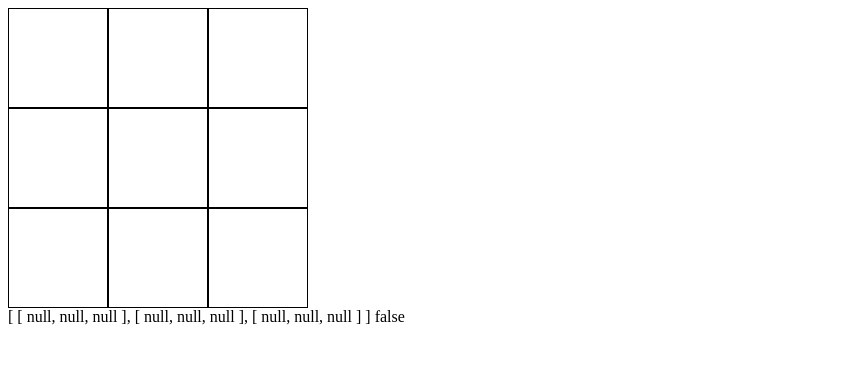
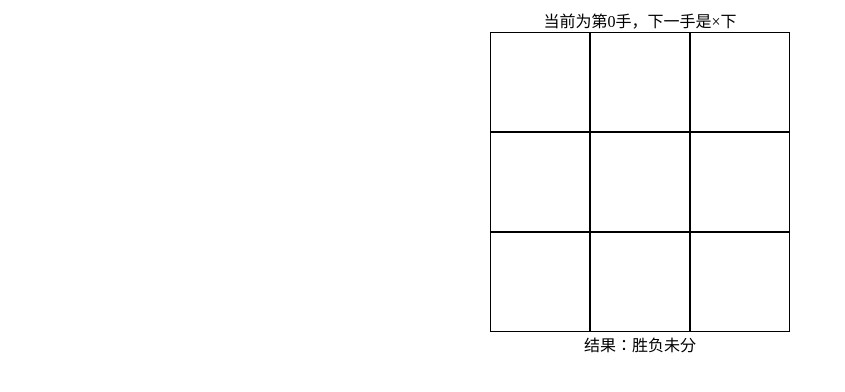
Before and after one commit to ppambler/vue-tictactoe, a Vue app: page / in a window 1280 px wide. Shown: the top 392 px of the page, without its empty margins (0-845 px from the left). Built offline with nearby package versions, Linux system fonts and the light colour scheme.

Commit message:
简单样式优化

```diff
--- a/src/App.vue
+++ b/src/App.vue
@@ -1,5 +1,7 @@
 <template>
-  <div>
+  <div class="wrapper">
+    <div>{{`当前为第${n}手，下一手是${play}下`}}</div>
+    <div class="chessboard">
       <div class="row">
         <Cell name="0" :isOver="isOver" />
         <Cell name="1" :isOver="isOver" />
@@ -15,8 +17,8 @@
         <Cell name="7" :isOver="isOver" />
         <Cell name="8" :isOver="isOver" />
       </div>
-    {{map}}
-    {{result}}
+    </div>
+    <div>结果：{{result == null ? '胜负未分' : `胜方为${result}`}}</div>
   </div>
 </template>
 
@@ -32,8 +34,10 @@ export default {
     return {
       eventBus: new Vue(),
       map: [[null, null, null], [null, null, null], [null, null, null]],
-      result: false,
-      isOver: false
+      result: null,
+      isOver: false,
+      n: 0,
+      play: '×'
     };
   },
   provide() {
@@ -46,16 +50,10 @@ export default {
     this.eventBus.$on("update:has", function(x, y, z) {
       // y是true,即z为'x'，y：表示点击的是哪个Cell
       const map = _this.map;
+      _this.n++;
+      x ? _this.play = '○' : _this.play = '×'
+      console.log(y)
       let i = parseInt(y);
-      // let temp = map[Math.floor(i/3)]
-      // temp[i%3] = z //这一步不能少
-      // _this.$set(map,temp,z) //可以
-      // 我怀疑这是Vue框架的bug
-      // 假如temp是 map[1],z是×,那么map:[[],'x',[]]
-      // 所以这z得是 [x],temp
-      // _this.$set(map,temp,temp) //这个也可以
-      // _this.$set(temp,temp[i%3],z) //这个也可以
-      // 我怀疑这是Vue的容错性响应式更新
       map[Math.floor(i / 3)][i % 3] = z;
       _this.$set(map, map[2], "balabal"); //乱写的，只要触发一次set就好了
       _this.tell();
@@ -112,4 +110,10 @@ export default {
 .row {
   display: flex;
 }
+.wrapper {
+  display: flex;
+  justify-content: center;
+  align-items: center;
+  flex-direction: column;
+}
 </style>
--- a/src/Cell.vue
+++ b/src/Cell.vue
@@ -26,14 +26,8 @@ export default {
     }
   },
   created() {
-    // console.log(this.name)
     let _this = this
     this.eventBus.$on('update:has',function(n) {
-      // console.log('我是Cell')
-      // console.log(this)
-      // console.log(this) //这个this是eventBus 这个Vue实例呀！
-      // console.log(_this)
-      // console.log(`${_this.name}说「${n}」被点击了`)
       _this.temp = n
     })
   },
@@ -58,7 +52,7 @@ export default {
 .cell {
   box-sizing: border-box;
   padding-bottom: 20px;
-  color: red;
+  color: black;
   border: 1px solid black;
   width: 100px;
   height: 100px;
```
Lines whose indentation alone changed are shown as unchanged.
